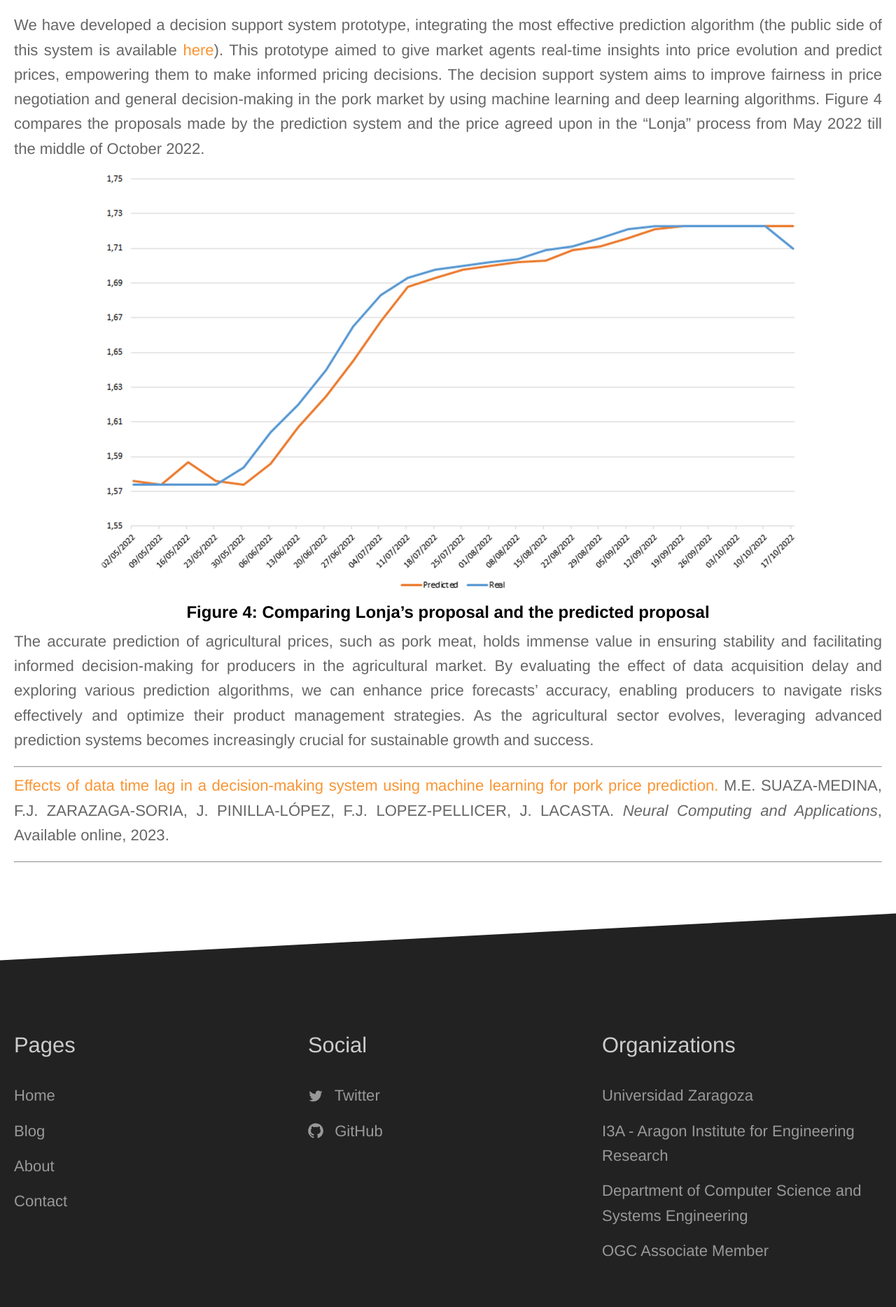
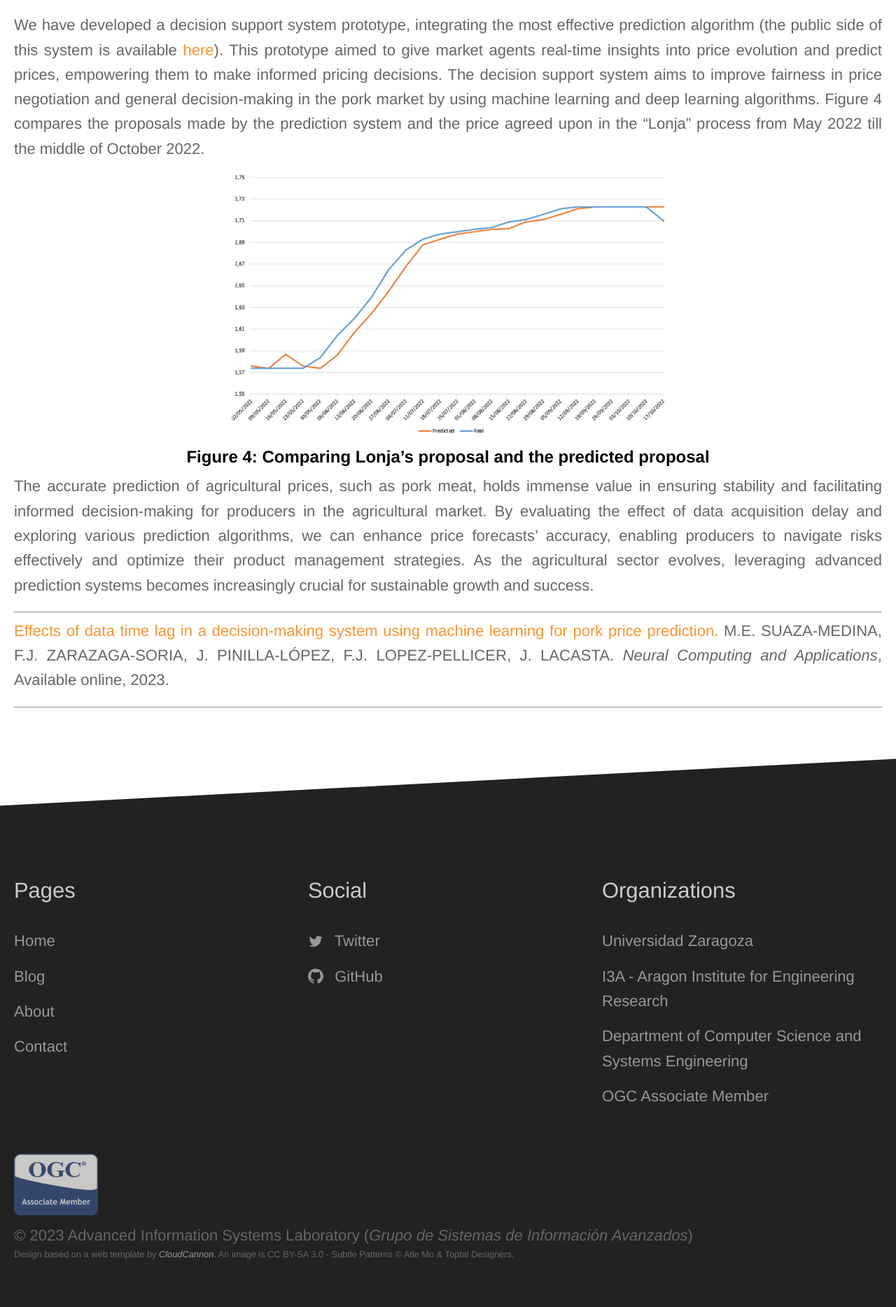
Before and after one commit to IAAA-Lab/IAAA-Lab.github.io, a Jekyll site: the page built from _posts/2023-06-28-pork-price-prediction.md, in a window 1280 px wide. Shown: the part 1561-3429 px from the top of the page at 70% size. Built offline with Jekyll 4.4.1, drawn with Linux system fonts in a browser that asks for light colours.

Commit message:
Cambio en el tamaño de la figura

```diff
--- a/_posts/2023-06-28-pork-price-prediction.md
+++ b/_posts/2023-06-28-pork-price-prediction.md
@@ -20,7 +20,7 @@ Table 2 shows the results of each model using public information (with two weeks
 
 We have developed a decision support system prototype, integrating the most effective prediction algorithm (the public side of this system is available [here](https://www.preciolonja.es)). This prototype aimed to give market agents real-time insights into price evolution and predict prices, empowering them to make informed pricing decisions. The decision support system aims to improve fairness in price negotiation and general decision-making in the pork market by using machine learning and deep learning algorithms. Figure 4 compares the proposals made by the prediction system and the price agreed upon in the "Lonja" process from May 2022 till the middle of October 2022.
 
-![Figure 4: Comparing Lonja’s proposal and the predicted proposal]({{ site.baseurl }}/images/posts/2023-06-28-Fig4.png){: .center-image width="80%"}
+![Figure 4: Comparing Lonja’s proposal and the predicted proposal]({{ site.baseurl }}/images/posts/2023-06-28-Fig4.png){: .center-image width="50%"}
 <h4><center><b>Figure 4: Comparing Lonja’s proposal and the predicted proposal</b></center></h4>
 
 The accurate prediction of agricultural prices, such as pork meat, holds immense value in ensuring stability and facilitating informed decision-making for producers in the agricultural market. By evaluating the effect of data acquisition delay and exploring various prediction algorithms, we can enhance price forecasts' accuracy, enabling producers to navigate risks effectively and optimize their product management strategies. As the agricultural sector evolves, leveraging advanced prediction systems becomes increasingly crucial for sustainable growth and success.
```
